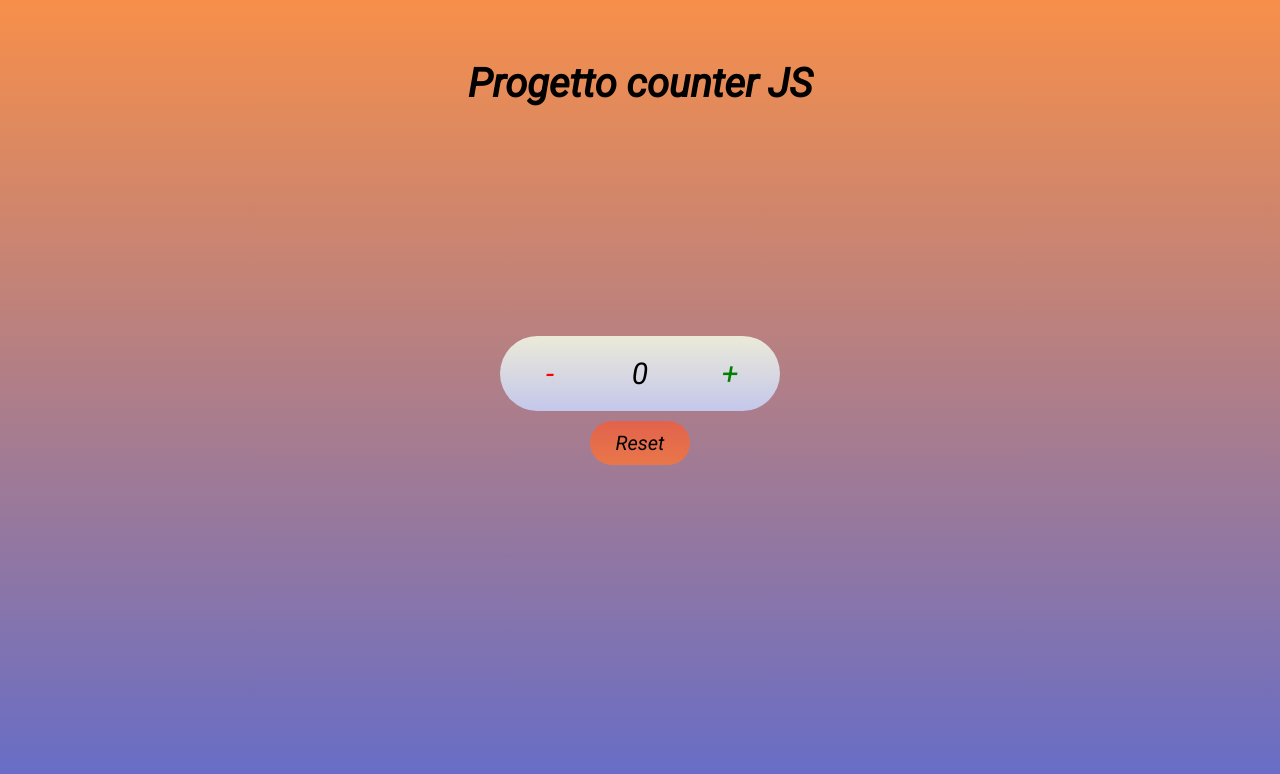
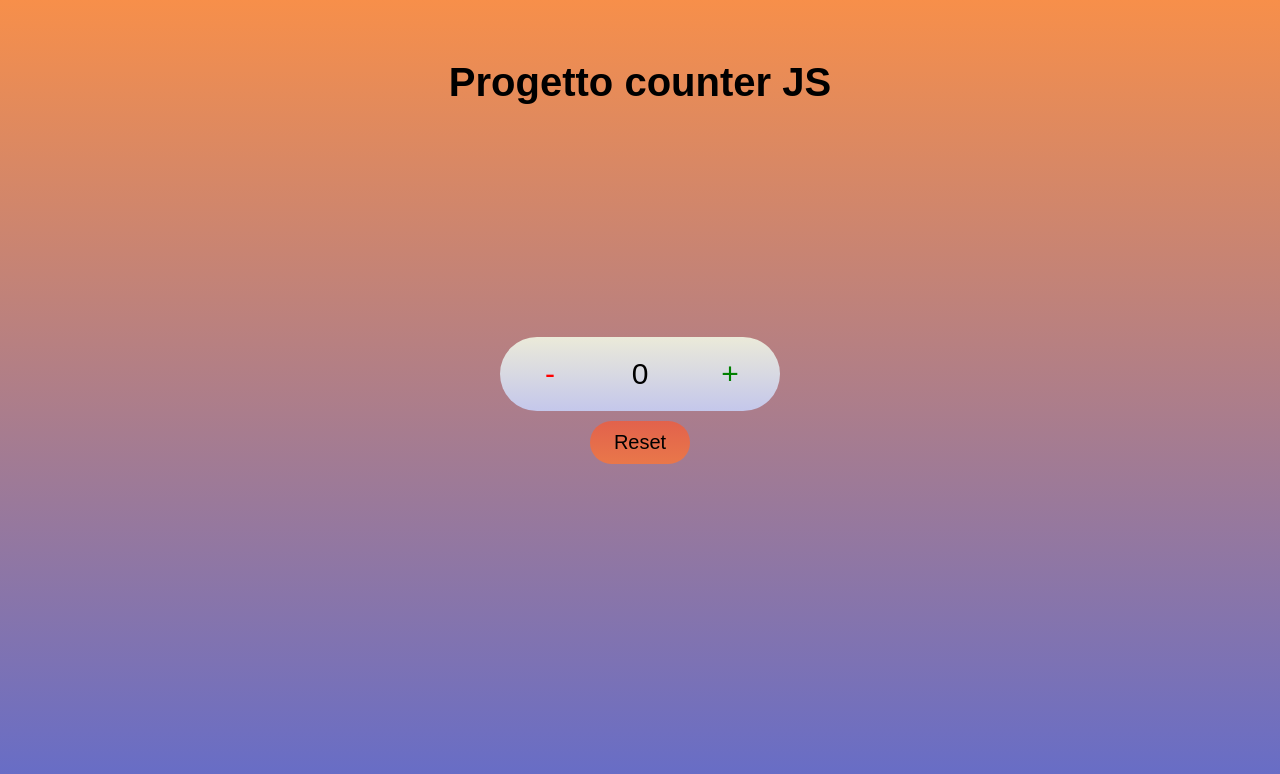
Before and after one commit to Federix87/Progetto-counter, a plain HTML site: page index.html in a window 1280 px wide. Drawn offline with Linux system fonts and the light colour scheme.

Commit message:
Update style.css

```diff
--- a/assets/css/style.css
+++ b/assets/css/style.css
@@ -2,7 +2,7 @@
   box-sizing: border-box;
   margin: 0;
   padding: 0;
-  font-family: "Roboto", sans-serif;
+  font-family: 'Mulish', sans-serif;
 }
 
 .container {
```
